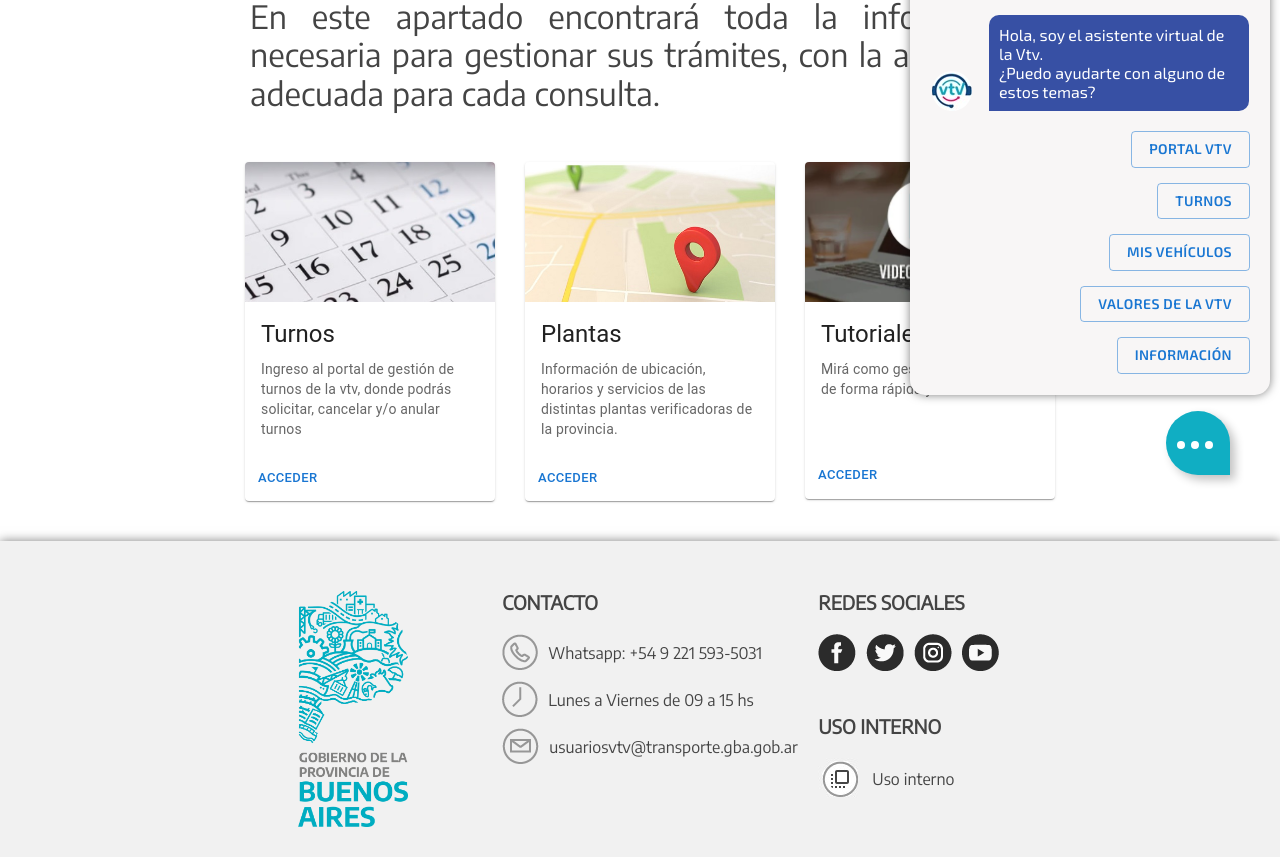
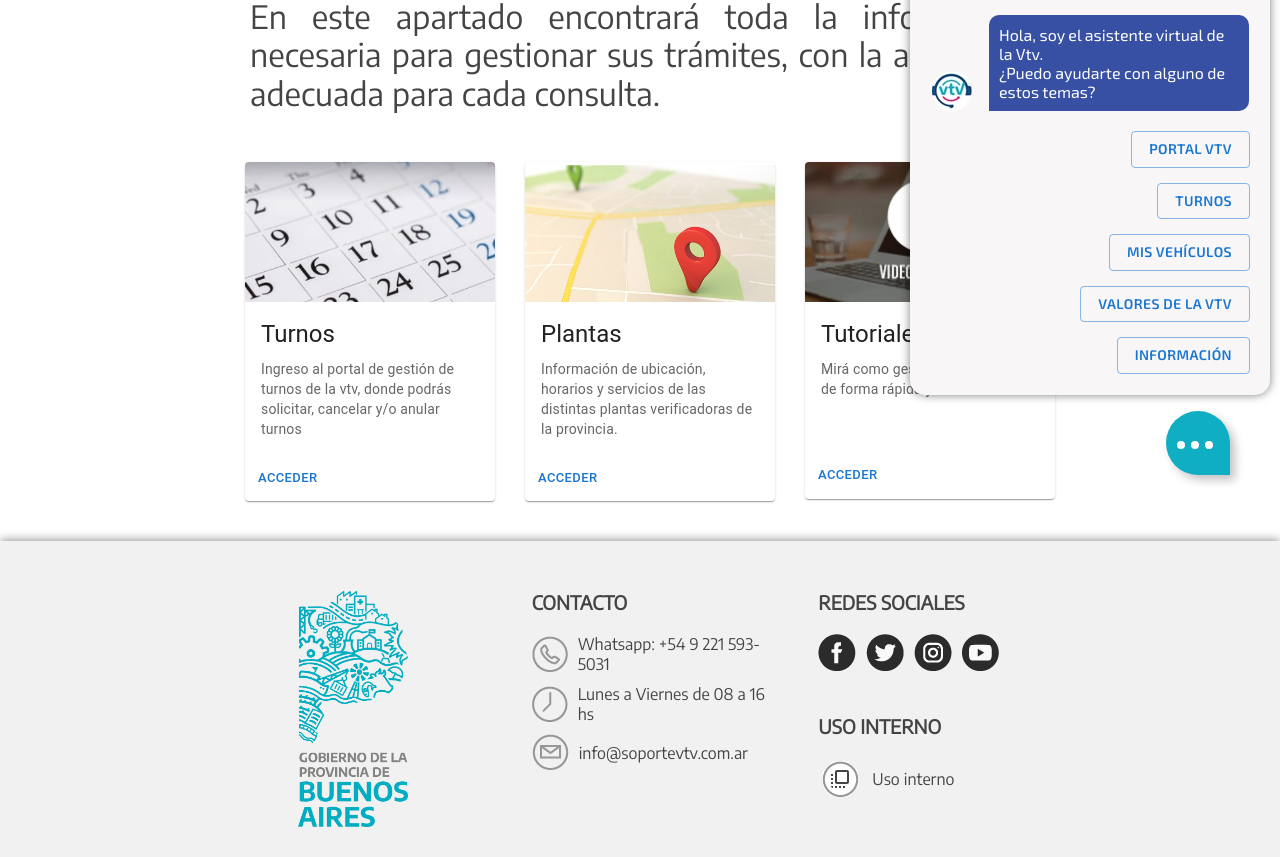
Before and after one commit to sebaamerio/chatbot, a React (Vite) app: page / in a window 1280 px wide. Shown: the part 295-1152 px from the top of the page. Built offline with nearby package versions, Linux system fonts and the light colour scheme.

Commit message:
cambio de horario y mail

```diff
--- a/src/BD/menu.json
+++ b/src/BD/menu.json
@@ -52,7 +52,7 @@
   {
     "id": 203,
     "type": "Text",
-    "descripcion": "Para solicitar un turno de la VTV, siga estos pasos:<br><br>1-Ingrese al portal en <a href=\"https://portal.vtv.gba.gob.ar\" target=\"_blank\">Portal VTV</a> con su usuario y contraseña.<br><br>2-En la sección MIS VEHÍCULOS, ubique el vehículo correspondiente y haga clic en SOLICITAR TURNO junto a la patente.<br><br>Nota: Si no le aparece el botón \"Solicitar Turno\", esto puede indicar que el vehículo ya tiene un turno asignado desde otra cuenta. En ese caso, por favor comuníquese a <a href=\"mailto:info@vtv.gba.gob.ar\">info@vtv</a> para que podamos verificarlo. <br><br>3-Seleccione una planta y una fecha en el calendario.<br>Las fechas disponibles aparecerán en color celeste o verde; las fechas en color blanco indican falta de disponibilidad o que la planta está inhabilitada. <br><br>4-Tras elegir la fecha y el horario, confirme el turno.<br><br>Recibirá el comprobante de su turno en su correo electrónico. <br><br>Nota adicional: Si no visualiza el vehículo para el cual desea solicitar el turno, deberá cargarlo en la sección MIS VEHÍCULOS. <br>",
+    "descripcion": "Para solicitar un turno de la VTV, siga estos pasos:<br><br>1-Ingrese al portal en <a href=\"https://portal.vtv.gba.gob.ar\" target=\"_blank\">Portal VTV</a> con su usuario y contraseña.<br><br>2-En la sección MIS VEHÍCULOS, ubique el vehículo correspondiente y haga clic en SOLICITAR TURNO junto a la patente.<br><br>Nota: Si no le aparece el botón \"Solicitar Turno\", esto puede indicar que el vehículo ya tiene un turno asignado desde otra cuenta. En ese caso, por favor comuníquese a <a href=\"mailto:info@soportevtv.com.ar\">info@vtv</a> para que podamos verificarlo. <br><br>3-Seleccione una planta y una fecha en el calendario.<br>Las fechas disponibles aparecerán en color celeste o verde; las fechas en color blanco indican falta de disponibilidad o que la planta está inhabilitada. <br><br>4-Tras elegir la fecha y el horario, confirme el turno.<br><br>Recibirá el comprobante de su turno en su correo electrónico. <br><br>Nota adicional: Si no visualiza el vehículo para el cual desea solicitar el turno, deberá cargarlo en la sección MIS VEHÍCULOS. <br>",
     "idPadre": 202
   },
   {
@@ -88,7 +88,7 @@
   {
     "id": 209,
     "type": "Text",
-    "descripcion": "Si no se presenta el día de su verificación, el sistema lo inhabilitará para reservar un nuevo turno durante 72 horas. <br><br>Pasadas las 72 horas, si aún no puede reservar, le solicitamos que se comunique con nuestra mesa de ayuda a <a href=\"mailto:info@vtv.gba.gob.ar\">info@vtv</a>, para reportar el error.",
+    "descripcion": "Si no se presenta el día de su verificación, el sistema lo inhabilitará para reservar un nuevo turno durante 72 horas. <br><br>Pasadas las 72 horas, si aún no puede reservar, le solicitamos que se comunique con nuestra mesa de ayuda a <a href=\"mailto:info@soportevtv.com.ar\">info@vtv</a>, para reportar el error.",
     "idPadre": 208
   },
   {
@@ -172,7 +172,7 @@
   {
     "id": 405,
     "type": "Text",
-    "descripcion": "Exención de pago para personas con CUD<br><br>Para solicitar la exención de pago de la VTV en planta, deberá presentar la siguiente documentación: <br>1-Exención de pago de ARBA. <br>2-Símbolo de uso correspondiente. <br>3-Certificado de discapacidad emitido por el Ministerio de Salud (de la Provincia o Nación).<br><br>El vehículo debe estar a nombre de un familiar hasta segundo grado de parentesco. <br><br>La exención se otorga para un (1) solo vehículo por año. <br><br>Para obtener más información, puede consultar <a href=\"https://www.vtv.minfra.gba.gob.ar\" target=\"_blank\">este enlace</a> o comunicarse a través del correo: <a href=\"mailto:usuariosvtv@transporte.gba.gob.ar\">usuariosvtv@transporte.gba.gob.ar</a>.",
+    "descripcion": "Exención de pago para personas con CUD<br><br>Para solicitar la exención de pago de la VTV en planta, deberá presentar la siguiente documentación: <br>1-Exención de pago de ARBA. <br>2-Símbolo de uso correspondiente. <br>3-Certificado de discapacidad emitido por el Ministerio de Salud (de la Provincia o Nación).<br><br>El vehículo debe estar a nombre de un familiar hasta segundo grado de parentesco. <br><br>La exención se otorga para un (1) solo vehículo por año. <br><br>Para obtener más información, puede consultar <a href=\"https://www.vtv.minfra.gba.gob.ar\" target=\"_blank\">este enlace</a> o comunicarse a través del correo: <a href=\"mailto: info@soportevtv.com.ar\"> info@soportevtv.com.ar</a>.",
     "idPadre": 404
   },
   {
@@ -238,7 +238,7 @@
   {
     "id": 508,
     "type": "Text",
-    "descripcion": "Las plantas tienen distintos horarios.<br><br>Por favor, envíe un e-mail a <a href=\"mailto:info@vtv.gba.ar\">info@vtv.gba.ar</a>, indicando la planta para que le puedan informar.",
+    "descripcion": "Las plantas tienen distintos horarios.<br><br>Por favor, envíe un e-mail a <a href=\"mailto:info@soportevtv.com.ar\">info@soportevtv.com.ar</a>, indicando la planta para que le puedan informar.",
     "idPadre": 507
   },
   {
--- a/src/components/chatbot/Chatbot.jsx
+++ b/src/components/chatbot/Chatbot.jsx
@@ -47,7 +47,7 @@ function Chatbot() {
     const fecha = new Date();
     const hora = fecha.getHours();
     console.log(hora);
-    if (hora >= 10 && hora < 16) {
+    if (hora >= 8 && hora < 16) {
       window.location.href = "https://livechat.soportevtv.com.ar/livechat";
     } else {
       setOpenDialog(true);
@@ -167,7 +167,7 @@ function Chatbot() {
             Por favor, envíanos un mail a pruebasoportevtv@gmail.com y a la
             brevedad te estaremos respondiendo.
             <br />
-            <br />O vuelva a contactarse en el horario de 10 a 16hs
+            <br />O vuelva a contactarse en el horario de 08 a 16hs
           </DialogContentText>
         </DialogContent>
         <DialogActions>
--- a/src/layout/Footer.jsx
+++ b/src/layout/Footer.jsx
@@ -37,15 +37,15 @@ export default function Header() {
               <div className="aside__menu">
                 <img src={iconReloj} alt="Reloj" />
                 <span className="aside__text">
-                  Lunes a Viernes de 09 a 15 hs
+                  Lunes a Viernes de 08 a 16 hs
                 </span>
               </div>
 
               <div className="aside__menu">
                 <img src={iconCarta} alt="Email" />
                 <span className="aside__text">
-                  <a href="mailto:usuariosvtv@transporte.gba.gob.ar">
-                    usuariosvtv@transporte.gba.gob.ar
+                  <a href="mailto: info@soportevtv.com.ar">
+                    info@soportevtv.com.ar
                   </a>
                 </span>
               </div>
```
